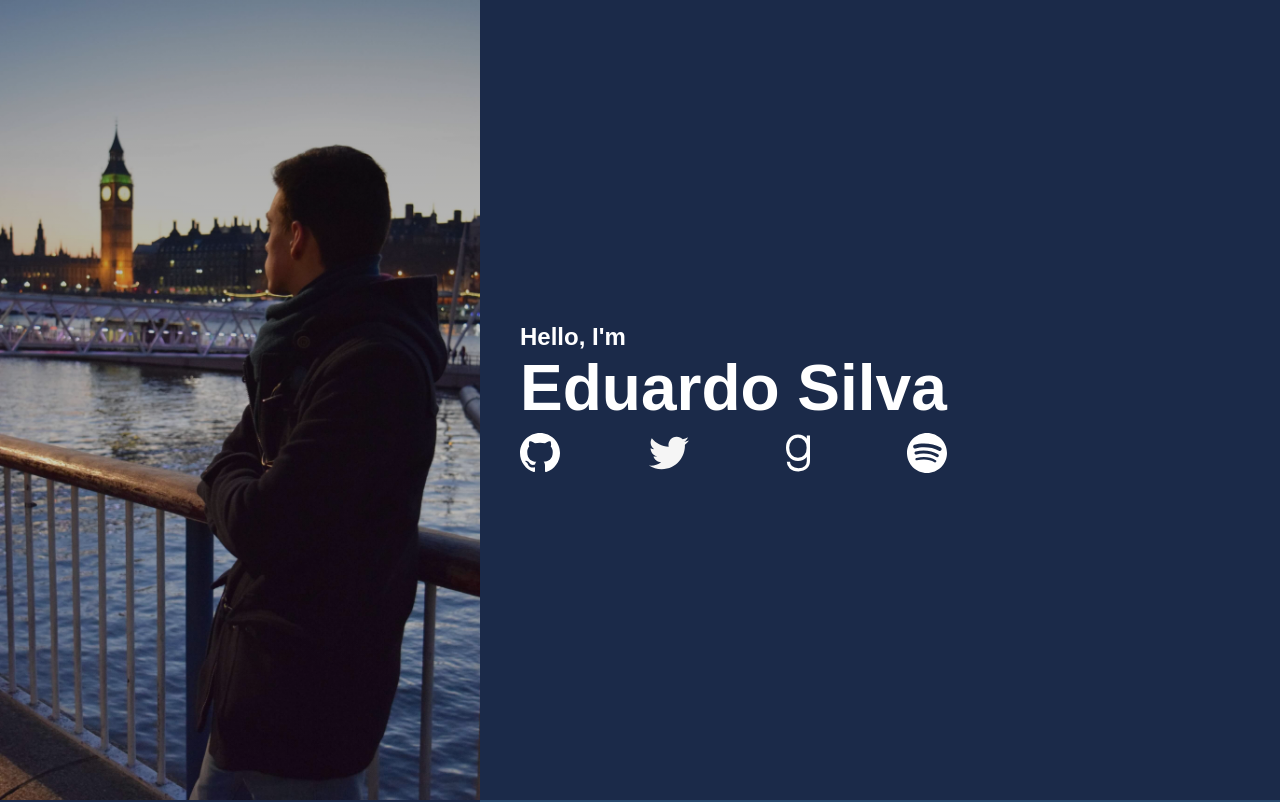
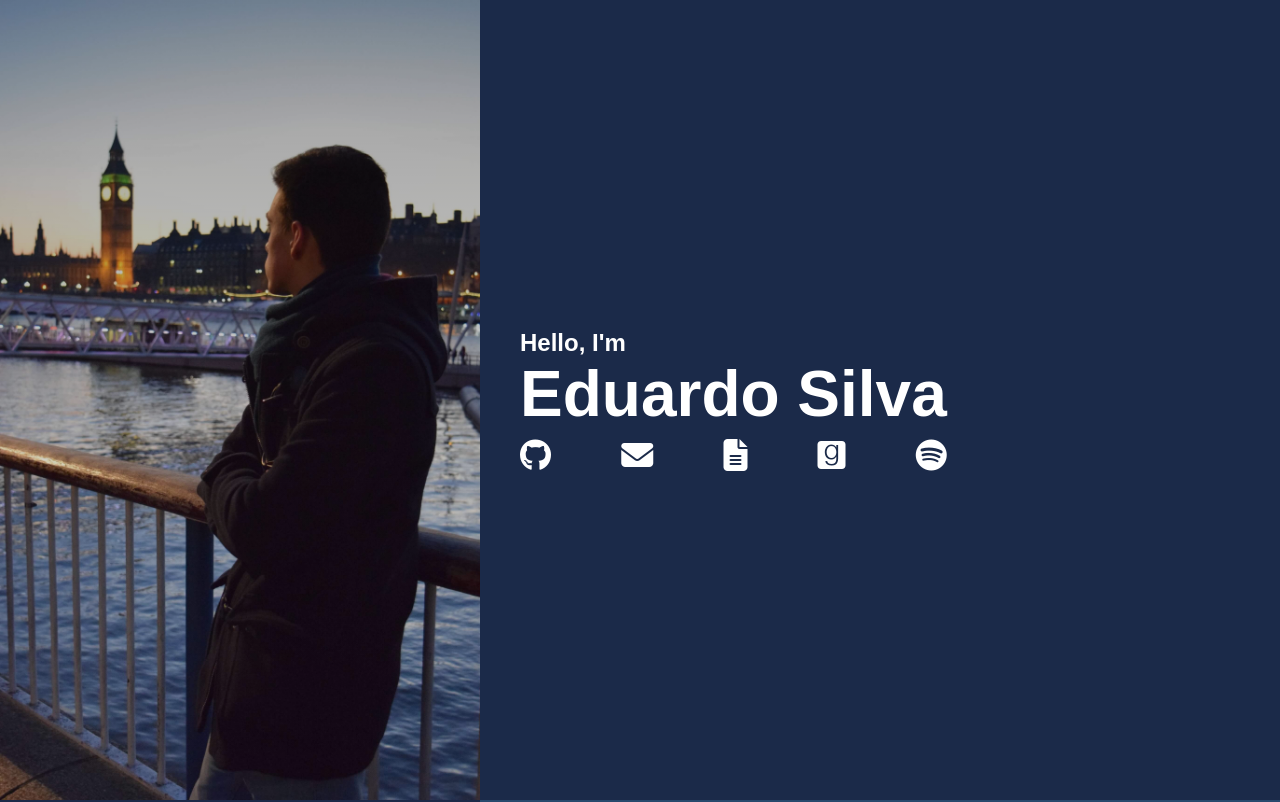
Before and after one commit to eduardocsilva/eduardocsilva.github.io, a plain HTML site: page index.html in a window 1280 px wide. Shown: the top 802 px of the page. Drawn offline with Linux system fonts and the light colour scheme; a web font is replaced by a local one.

Commit message:
Updated the links displayed in the hero

```diff
--- a/index.html
+++ b/index.html
@@ -21,6 +21,9 @@
 
     <!-- Fonts -->
     <link href="https://fonts.googleapis.com/css?family=Montserrat:400,500|Pattaya&display=swap" rel="stylesheet">
+
+    <!-- Font Awesome -->
+    <script src="https://kit.fontawesome.com/735ea32439.js" crossorigin="anonymous"></script>
 </head>
 
 <body>
@@ -35,23 +38,34 @@
                     <ul>
                         <li>
                             <a href="https://github.com/eduardocsilva" target="_blank" rel="noopener noreferrer">
-                                <img src="./icons/github.svg" alt="GitHub Link" title="GitHub">
+                                <i title="Github" class="fab fa-2x fa-github"></i>
                             </a>
                         </li>
                         <li>
+                            <a href="mailto:eduardocsilva2000@gmail.com" rel="noopener noreferrer">
+                                <i title="E-mail" class="fa fa-2x fa-envelope" aria-hidden="true"></i>
+                            </a>
+                        </li>
+                        <li>
+                            <a href="./docs/CV.pdf" target="_blank" rel="noopener noreferrer">
+                                <i title="Curriculum Vitae" class="fa fa-2x fa-file-alt" aria-hidden="true"></i>
+                            </a>
+                        </li>
+                        <!-- <li>
                             <a href="https://twitter.com/edu_c_silva" target="_blank" rel="noopener noreferrer">
                                 <img src="./icons/twitter.svg" alt="Twitter Link" title="Twitter">
                             </a>
-                        </li>
+                        </li> -->
                         <li>
-                            <a href="https://www.goodreads.com/user/show/71270706-eduardo" target="_blank" rel="noopener noreferrer">
-                                <img src="./icons/goodreads.svg" alt="Goodreads Link" title="Goodreads">
+                            <a href="https://www.goodreads.com/user/show/71270706-eduardo" target="_blank"
+                                rel="noopener noreferrer">
+                                <i title="Goodreads" class="fab fa-2x fa-goodreads"></i>
                             </a>
                         </li>
                         <li>
                             <a href="https://open.spotify.com/user/11130701115?si=WzCBraw6TlKX59Jxvr00oQ"
                                 target="_blank" rel="noopener noreferrer">
-                                <img src="./icons/spotify.svg" alt="Spotify Link" title="Spotify">
+                                <i title="Spotify" class="fab fa-2x fa-spotify"></i>
                             </a>
                         </li>
                     </ul>
--- a/styles/_hero.scss
+++ b/styles/_hero.scss
@@ -57,11 +57,12 @@
         animation: fade 1s ease-in-out 2s forwards;
         opacity: 0;
 
-        img {
-            height: 5rem;
+        i {
+            transition: all 0.2s ease-in-out;
 
             &:hover,
             &:focus {
+                transition: all 0.2s ease-in-out;
                 transform: scale(1.1);
             }
         }
```
Also changed, not shown: styles/style.css, 2 other files.
